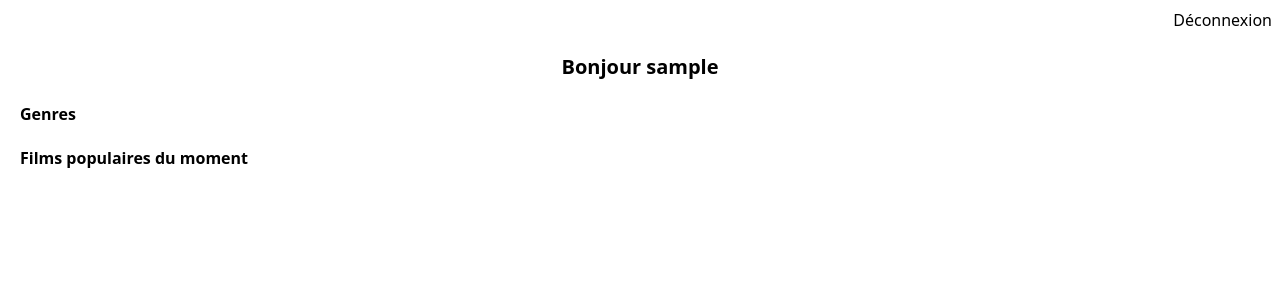
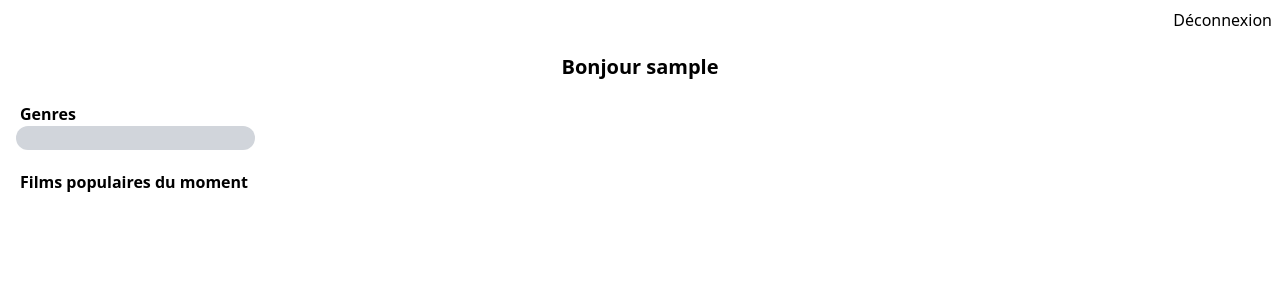
Before and after one commit to albanledev/DEVLAB-2, a PHP site: page /landing.php in a window 1280 px wide. Shown: the top 300 px of the page. Run offline with PHP 8.4, Linux system fonts and the light colour scheme; the visitor is signed in with stand-in values (Sample User, id 1); data that the repository does not hold is empty; style sheets or scripts are compiled from the project's sources; some libraries are stand-ins or nearby versions.

Commit message:
'initialisation-recherche-dynamique'

```diff
--- a/landing.php
+++ b/landing.php
@@ -34,6 +34,9 @@ error_reporting(E_ALL & ~E_NOTICE);
 
     <h2 class=" ml-[20px] mt-[20px] font-poppins font-semibold text-[16px] ">Genres</h2>
     <div class="containerGenre  ml-[10px] flex  overflow-x-auto lg:overflow-x-hidden id='crudApp'"></div>
+
+    <input id="search-input" type="text" class="bg-gray-300 rounded-xl pl-2 ml-4">
+    <div class='movieSearch'></div>
 
 
     <h2 class='ml-[20px] mt-[20px] mb-[20px] font-poppins font-semibold text-[16px]'>Films populaires du moment</h2>
```
Also changed, not shown: axios.js (+58 -0 lines).
